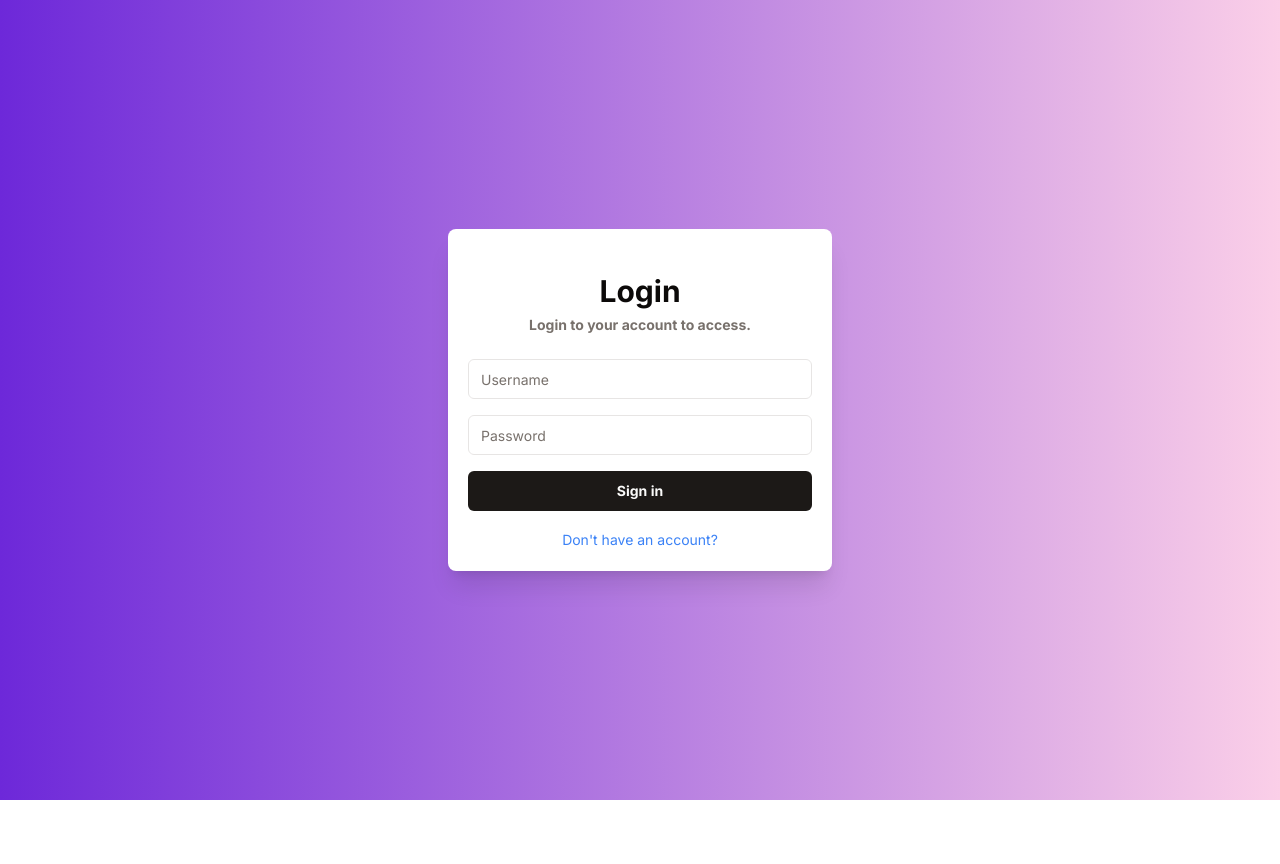
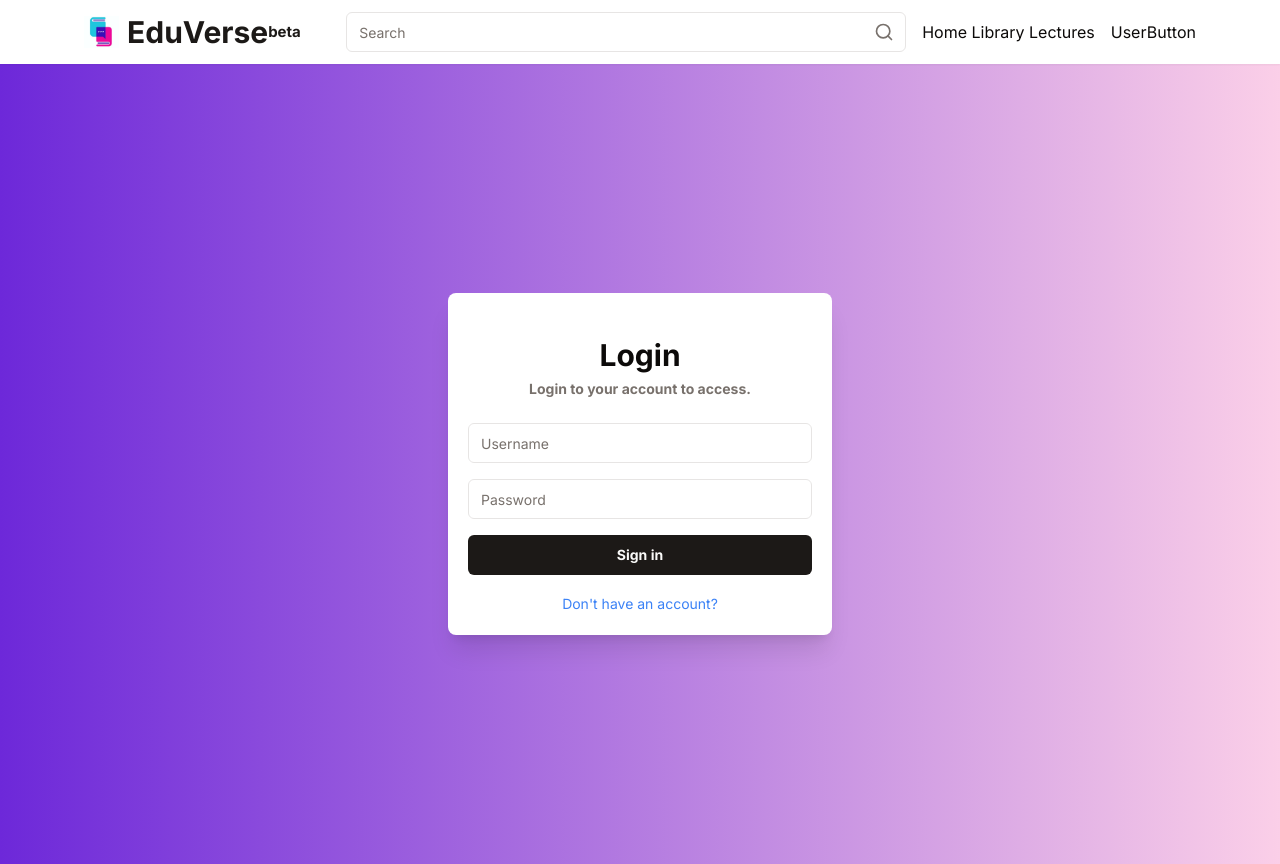
Before and after one commit to Sagnify/EduVerse, a Next.js app in the folder frontend/: page /login in a window 1280 px wide. Before the commit the page ends 800 px from the top, so only its background shows below. Built offline with nearby package versions, Linux system fonts and the light colour scheme.

Commit message:
added basic navbar. incomplete

```diff
--- a/frontend/package.json
+++ b/frontend/package.json
@@ -19,6 +19,7 @@
     "cmdk": "^1.0.0",
     "lucide-react": "^0.436.0",
     "next": "14.2.6",
+    "next-themes": "^0.3.0",
     "react": "^18",
     "react-dom": "^18",
     "react-hook-form": "^7.53.0",
@@ -35,6 +36,7 @@
     "eslint-config-next": "14.2.6",
     "postcss": "^8",
     "tailwindcss": "^3.4.1",
-    "typescript": "^5"
+    "ts-node": "^10.9.2",
+    "typescript": "^5.5.4"
   }
 }
--- a/frontend/src/app/layout.tsx
+++ b/frontend/src/app/layout.tsx
@@ -3,6 +3,7 @@ import { Inter as FontSans } from "next/font/google";
 import type { Metadata } from "next";
 
 import { cn } from "@/lib/utils";
+import Navbar from "@/components/Navbar";
 
 const fontSans = FontSans({
   subsets: ["latin"],
@@ -26,12 +27,12 @@ export default function RootLayout({
     <html lang="en" suppressHydrationWarning>
       <head />
       <body
-        className={cn(
-          "bg-background font-sans antialiased",
-          fontSans.variable
-        )}
+        className={cn("bg-background font-sans antialiased", fontSans.variable)}
       >
-        {children}
+        <nav className="fixed top-0 w-full">
+          <Navbar />
+        </nav>
+        <div className="mt-16">{children}</div>
       </body>
     </html>
   );
--- a/frontend/src/app/page.tsx
+++ b/frontend/src/app/page.tsx
@@ -1,9 +1,69 @@
-import React from 'react'
+"use client";
+import { fetchUserData } from "@/core/user";
+import React, { useEffect, useState } from "react";
+import { useRouter } from "next/navigation";
 
-const page = () => {
+const Page = () => {
+  const [user, setUser] = useState<User | null>(null);
+  const [loading, setLoading] = useState<boolean>(true);
+  const [error, setError] = useState<string | null>(null);
+
+  const router = useRouter();
+
+  useEffect(() => {
+    const userId = localStorage.getItem("userId");
+
+    if (userId) {
+      fetchUserData(userId)
+        .then((data) => {
+          if (data) {
+            setUser(data);
+          } else {
+            setError("User not found");
+          }
+          setLoading(false);
+        })
+        .catch((err) => {
+          setError("Failed to fetch user data");
+          setLoading(false);
+        });
+    } else {
+      setError("userId not found in localStorage");
+      setLoading(false);
+    }
+  }, []);
+
+  useEffect(() => {
+    if (!loading && (!user || error)) {
+      router.push("/login");
+    }
+  }, [loading, user, error, router]);
+
+  if (loading) {
+    return <div>Loading...</div>;
+  }
+
+  if (error) {
+    return <div>Error: {error}</div>;
+  }
+
   return (
-    <div>hello chutiyo</div>
-  )
-}
+    <div>
+      <h1>
+        Welcome, {user!.first_name} {user!.last_name}
+      </h1>
+      <p>Email: {user!.email}</p>
+      <p>Username: {user!.username}</p>
+      <h2>Profile</h2>
+      <p>Student: {user!.profile.is_student ? "Yes" : "No"}</p>
+      <p>Teacher: {user!.profile.is_teacher ? "Yes" : "No"}</p>
+      <h2>Student Profile</h2>
+      <p>Phone: {user!.student_profile.phone_number}</p>
+      <p>Address: {user!.student_profile.address}</p>
+      <p>Stream: {user!.student_profile.stream}</p>
+      <p>Standard: {user!.student_profile.standard}</p>
+    </div>
+  );
+};
 
-export default page
+export default Page;
--- /dev/null
+++ b/frontend/src/components/Icon.tsx
@@ -0,0 +1,37 @@
+"use client";
+import { Hammer, Heart } from "lucide-react";
+import { useTheme } from "next-themes";
+import Image from "next/image";
+
+interface IconProps {
+  className?: string;
+  size?: number;
+}
+
+export default function Icon({ className, size = 30 }: IconProps) {
+  const theme = useTheme().resolvedTheme;
+  const textSize = size; // Adjust the text size relative to the icon size
+  const betaSize = textSize / 2; // Adjust the "beta" size relative to the text size
+
+  return (
+    <header className="sticky top-0 z-50 flex items-center">
+      <div className="">
+        <div className="flex items-center gap-2">
+          <Image src={`/icon.png`} alt={"icon"} width="35" height="35" />
+          <div className="flex">
+            <h1 className="" style={{ fontSize: `${textSize}px` }}>
+              EduVerse
+            </h1>
+            <h1
+              className="hidden md:block"
+              style={{ fontSize: `${betaSize}px` }}
+            >
+              beta
+            </h1>
+            <Hammer size={betaSize} className="block md:hidden" />
+          </div>
+        </div>
+      </div>
+    </header>
+  );
+}
--- /dev/null
+++ b/frontend/src/components/Navbar.tsx
@@ -0,0 +1,54 @@
+"use client";
+import Link from "next/link";
+import { SearchIcon } from "lucide-react";
+import { Button } from "./ui/button";
+import { useState } from "react";
+import { UserButton } from "./UserButton";
+import SearchField from "./searchField";
+import Icon from "./Icon";
+
+export default function Navbar() {
+  const [isSearchOpen, setIsSearchOpen] = useState(false);
+
+  return (
+    <header className="sticky top-0 z-50 flex w-full flex-col items-center justify-center bg-card shadow-sm md:px-12">
+      <div className="mx-auto flex w-full items-center justify-between px-9 py-3">
+        <Link
+          href="/"
+          className="flex items-center text-2xl font-bold text-primary"
+        >
+          <Icon className="" size={30} />
+        </Link>
+        <div className="flex items-center gap-4">
+          <Button
+            className="block xl:hidden"
+            variant="ghost"
+            onClick={() => setIsSearchOpen(!isSearchOpen)}
+          >
+            <SearchIcon className="size-7 cursor-pointer text-muted-foreground" />
+          </Button>
+
+          <div className="hidden xl:block">
+            <SearchField />
+          </div>
+
+          Home
+
+          Library
+
+          Lectures
+
+          <UserButton />
+        </div>
+      </div>
+
+      <div className="">
+        {isSearchOpen && (
+          <div className="w-full mb-3">
+            <SearchField beautify />
+          </div>
+        )}
+      </div>
+    </header>
+  );
+}
--- /dev/null
+++ b/frontend/src/components/UserButton.tsx
@@ -0,0 +1,7 @@
+import React from 'react'
+
+export const UserButton = () => {
+  return (
+    <div>UserButton</div>
+  )
+}
--- /dev/null
+++ b/frontend/src/components/searchField.tsx
@@ -0,0 +1,46 @@
+"use client";
+
+import { useRouter } from "next/navigation";
+import { Input } from "./ui/input";
+import { SearchIcon } from "lucide-react";
+
+interface SearchFieldProps {
+  beautify?: boolean;
+}
+
+export default function SearchField({ beautify }: SearchFieldProps) {
+  const router = useRouter();
+
+  function handleIconClick(e: React.MouseEvent<SVGElement, MouseEvent>) {
+    const form = e.currentTarget.closest("form") as HTMLFormElement;
+    if (form) {
+      const q = (form.q as HTMLInputElement).value.trim();
+      if (!q) return;
+      router.push(`/search?q=${encodeURIComponent(q)}`);
+    }
+  }
+
+  function handleSubmit(e: React.FormEvent<HTMLFormElement>) {
+    e.preventDefault();
+    const form = e.currentTarget;
+    const q = (form.q as HTMLInputElement).value.trim();
+    if (!q) return;
+    router.push(`/search?q=${encodeURIComponent(q)}`);
+  }
+
+  return (
+    <form onSubmit={handleSubmit} method="GET" action="/search">
+      <div className="relative">
+        <Input
+          name="q"
+          placeholder="Search"
+          className={`transition-all duration-200 ${beautify ? `w-[90vw]` : `w-[35rem]`} `}
+        />
+        <SearchIcon
+          className="absolute right-3 top-1/2 size-5 -translate-y-1/2 transform cursor-pointer text-muted-foreground"
+          onClick={handleIconClick}
+        />
+      </div>
+    </form>
+  );
+}
--- /dev/null
+++ b/frontend/src/core/user.ts
@@ -0,0 +1,18 @@
+export function fetchUserData(userId: string): Promise<User> {
+  const url = `http://127.0.0.1:8000/api/users/?user_id=${userId}`;
+
+  return fetch(url)
+    .then((response) => {
+      if (!response.ok) {
+        throw new Error("Failed to fetch user data");
+      }
+      return response.json();
+    })
+    .then((data: User) => {
+      return data;
+    })
+    .catch((error) => {
+      console.error("Error fetching user data:", error);
+      throw error;
+    });
+}
```
Also changed, not shown: frontend/src/core/types.ts (added, +23 -0 lines), frontend/public/icon.png (added), 1 other file (tests, documents, lock files or other folders).
